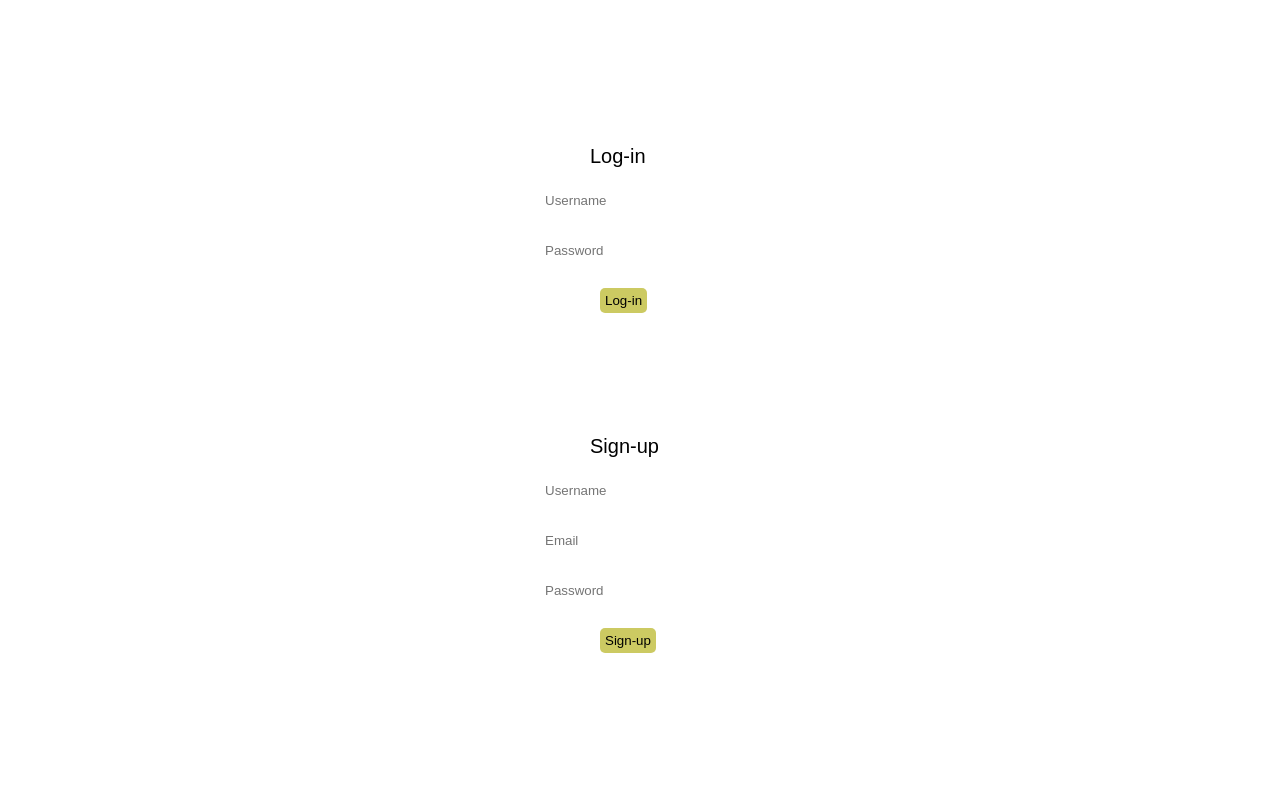
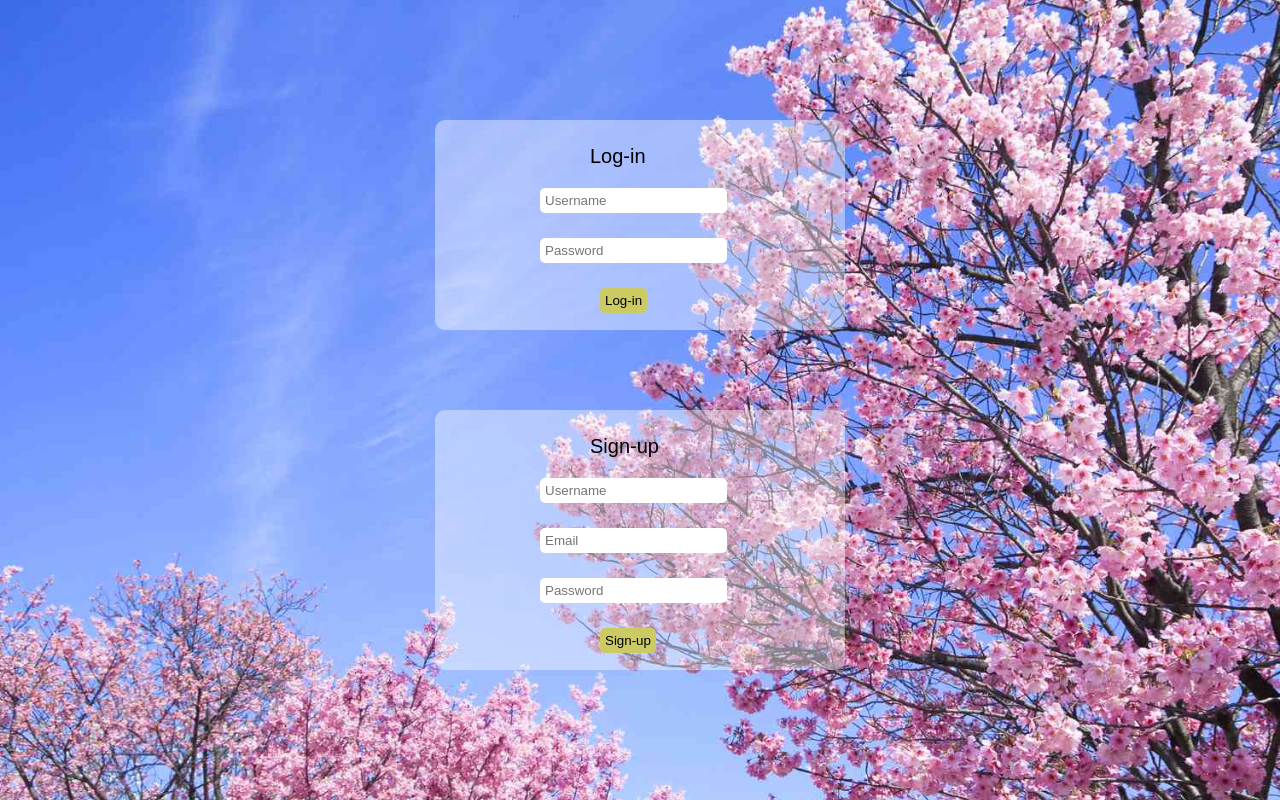
Before and after one commit to T2Jhe/loginpage, a plain HTML site: page index.html in a window 1280 px wide. Drawn offline with Linux system fonts and the light colour scheme.

Commit message:
Add background image

```diff
--- a/style.css
+++ b/style.css
@@ -1,6 +1,6 @@
 
 body {
-    background-image: url(/image/south-korea-park-with-cherry-blossoms-e1df326reha5pqlo.jpg);
+    background-image: url(image/GettyImages-549626823-af5991c1e2904116a9f10631444728fa.jpg);
     background-size:100%;
     background-repeat: no-repeat;
 
```
Also changed, not shown: image/GettyImages-549626823-af5991c1e2904116a9f10631444728fa.jpg (added).
